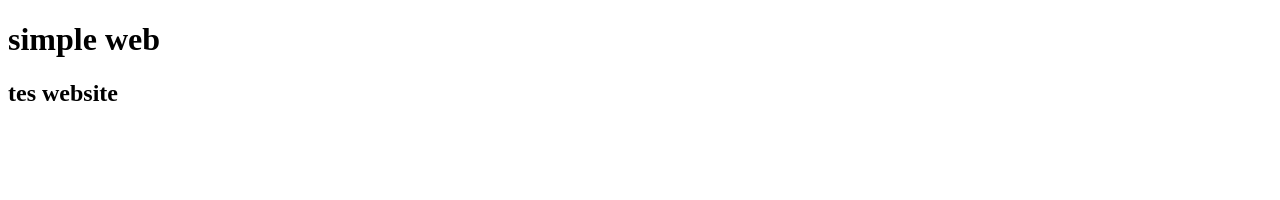
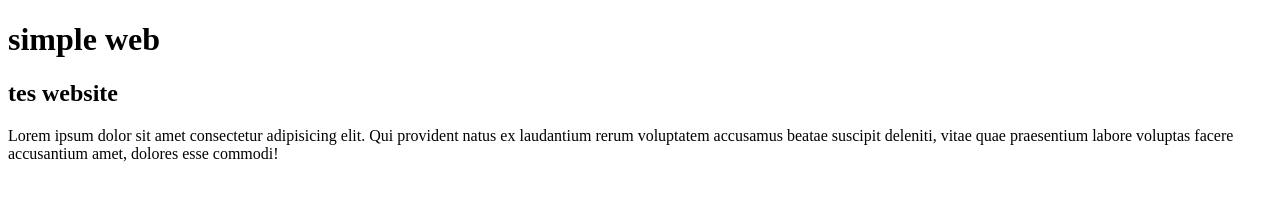
Before and after one commit to saphykung/hari-pertama-bootcamp-bandung, a plain HTML site: page index.html in a window 1280 px wide. Drawn offline with Linux system fonts and the light colour scheme.

Commit message:
menambahkan paragraf pertama

```diff
--- a/index.html
+++ b/index.html
@@ -8,5 +8,6 @@
 <body>
     <h1>simple web</h1>
     <h2>tes website</h2>
+    <p>Lorem ipsum dolor sit amet consectetur adipisicing elit. Qui provident natus ex laudantium rerum voluptatem accusamus beatae suscipit deleniti, vitae quae praesentium labore voluptas facere accusantium amet, dolores esse commodi!</p>
 </body>
 </html>
```
